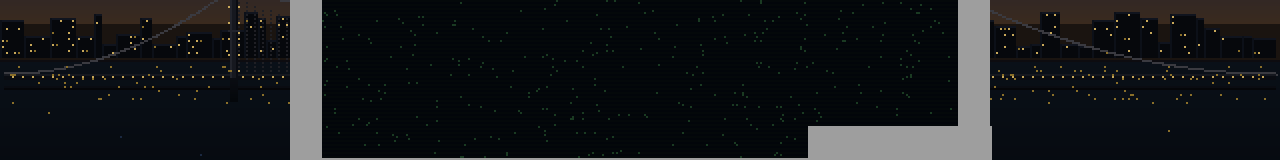
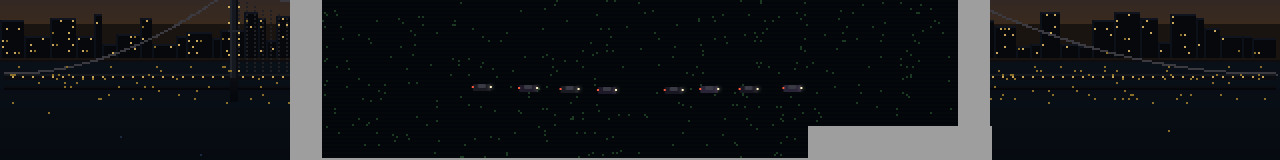
Before and after one commit to sah-rohan/rohan-site-v2, a Next.js app: page / in a window 1280 px wide. Shown: the part 254-414 px from the top of the page. Built offline with nearby package versions, Linux system fonts and the light colour scheme.

Commit message:
feat: tiny cars driving across the bay bridge deck

```diff
--- a/src/app/globals.css
+++ b/src/app/globals.css
@@ -65,3 +65,14 @@ html, body {
   animation: bolt-flash 0.8s ease-out both;
   transform-origin: top center;
 }
+
+/* Car driving left-to-right across the bridge */
+@keyframes car-lr {
+  0%   { transform: translateX(-4vw); }
+  100% { transform: translateX(104vw); }
+}
+/* Car driving right-to-left */
+@keyframes car-rl {
+  0%   { transform: translateX(104vw) scaleX(-1); }
+  100% { transform: translateX(-4vw)  scaleX(-1); }
+}
--- a/src/components/PixelDesk.tsx
+++ b/src/components/PixelDesk.tsx
@@ -333,6 +333,7 @@ export default function PixelDesk() {
             if (z) playType(z.id);
           }}
         />
+        <CarsOverlay theme={theme} />
         {raining && <RainOverlay enableThunder={theme === "dark"} />}
         {screenRect && (
           <TerminalOverlay rect={screenRect} state={terminal} />
@@ -378,6 +379,105 @@ export default function PixelDesk() {
 // portion of the viewport (the "outside the window" area, above the desk).
 // Each drop is a thin slanted line with random column, delay, and speed.
 // ─────────────────────────────────────────────────────────────
+// ─────────────────────────────────────────────────────────────
+// CarsOverlay — tiny cars driving across the Bay Bridge deck.
+// Two lanes (left→right and right→left) with multiple cars, randomized
+// speed + delay so they don't all move in lockstep. Positioned at the
+// bridge-deck y-band of the canvas (~41% from top, accounting for the
+// procedural drawBayBridge layout).
+// ─────────────────────────────────────────────────────────────
+function CarsOverlay({ theme }: { theme: Theme }) {
+  const cars = useMemo(() => {
+    // Deterministic pseudo-random so the cars don't reshuffle on every render.
+    return Array.from({ length: 8 }, (_, i) => {
+      const r1 = ((i * 9301 + 49297) % 233280) / 233280;
+      const r2 = ((i * 7901 + 13127) % 233280) / 233280;
+      return {
+        dir: i % 2 === 0 ? "lr" as const : "rl" as const,
+        duration: 14 + r1 * 12,
+        delay: -r2 * 14,           // negative so cars are mid-route on mount
+        offsetY: (r2 - 0.5) * 4,   // tiny vertical jitter for two-deck illusion
+      };
+    });
+  }, []);
+
+  // Cars drive on the bridge deck. The deck sits roughly at 0.66 × DESK_TOP_Y
+  // of the canvas, and DESK_TOP_Y is ~63% of CH — so the deck band is at
+  // ≈ 41.5% of the viewport height.
+  const carColors = theme === "dark"
+    ? ["#1a1a22", "#2a2438", "#1f1a2a", "#181620"]
+    : ["#3a2418", "#4a2820", "#502a18", "#3a2218"];
+  const headlight = theme === "dark" ? "#fff4c8" : "transparent";
+  const taillight = theme === "dark" ? "#ff5a3a" : "transparent";
+
+  return (
+    <div
+      className="absolute inset-x-0 pointer-events-none overflow-hidden"
+      style={{
+        top: "40.5%",
+        height: "5%",
+      }}
+    >
+      {cars.map((c, i) => {
+        const carColor = carColors[i % carColors.length];
+        return (
+          <div
+            key={i}
+            className="absolute"
+            style={{
+              top: `${50 + c.offsetY * 8}%`,
+              left: 0,
+              width: "18px",
+              height: "7px",
+              animation: `car-${c.dir} ${c.duration}s linear ${c.delay}s infinite`,
+              willChange: "transform",
+            }}
+          >
+            {/* car body */}
+            <div
+              className="absolute inset-0 rounded-[1px]"
+              style={{ background: carColor }}
+            />
+            {/* roof / windshield highlight */}
+            <div
+              className="absolute"
+              style={{
+                top: 0, left: "30%",
+                width: "40%", height: "50%",
+                background: theme === "dark" ? "#3a3a45" : "#7a4a30",
+                borderRadius: "1px",
+              }}
+            />
+            {/* headlight (front of car, in the direction of motion) */}
+            <div
+              className="absolute"
+              style={{
+                top: "30%",
+                right: c.dir === "lr" ? "-1px" : "auto",
+                left: c.dir === "rl" ? "-1px" : "auto",
+                width: "2px", height: "2px",
+                background: headlight,
+                boxShadow: theme === "dark" ? "0 0 4px #fff4c8" : "none",
+              }}
+            />
+            {/* taillight */}
+            <div
+              className="absolute"
+              style={{
+                top: "30%",
+                left: c.dir === "lr" ? "-1px" : "auto",
+                right: c.dir === "rl" ? "-1px" : "auto",
+                width: "2px", height: "2px",
+                background: taillight,
+              }}
+            />
+          </div>
+        );
+      })}
+    </div>
+  );
+}
+
 function RainOverlay({ enableThunder }: { enableThunder: boolean }) {
   const drops = useMemo(() => {
     return Array.from({ length: 90 }, (_, i) => {
```
